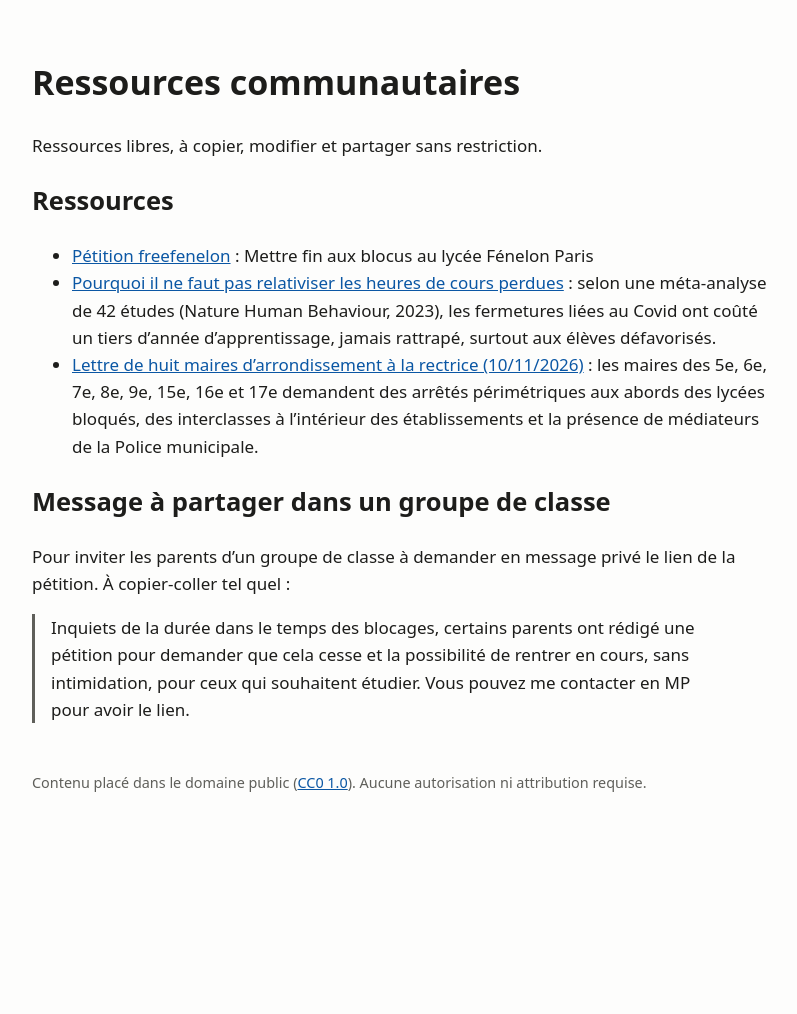
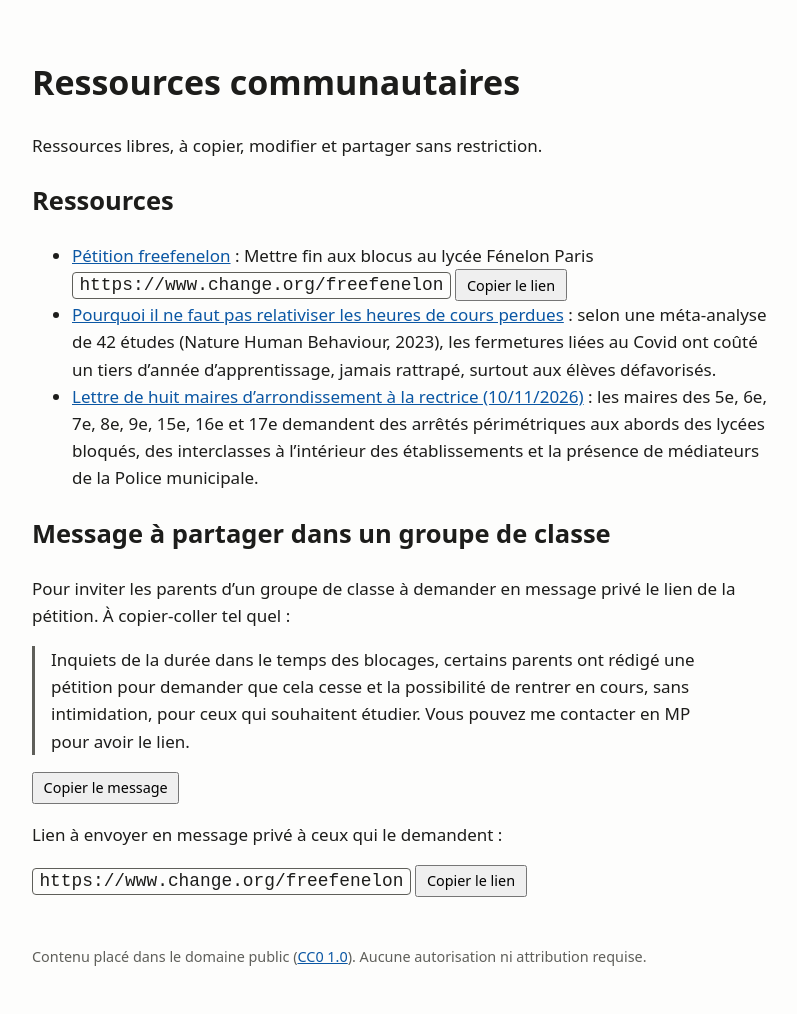
Before and after one commit to 4nf8hvwvry-collab/freefenelon, a Jekyll site: the page built from site/index.md, in a window 1280 px wide. Shown: the whole page, without its empty margins (240-1037 px from the left). Built offline with Jekyll 4.4.1, drawn with Linux system fonts in a browser that asks for light colours; our own code applies the rules of GitHub Pages for plain Markdown files; before the commit the page ends 900 px from its top, so only the background shows below that.

Commit message:
Accueil : lien de la pétition en texte et boutons copier
Co-Authored-By: Claude Opus 5.5 <noreply@anthropic.com>

```diff
--- a/site/_layouts/default.html
+++ b/site/_layouts/default.html
@@ -19,6 +19,9 @@
     th, td { text-align: left; padding: .25rem 1rem .25rem 0; border-bottom: 1px solid var(--discret); }
     blockquote { margin-left: 0; padding-left: 1rem; border-left: 3px solid var(--discret); }
     footer { margin-top: 3rem; font-size: .9rem; color: var(--discret); }
+    .copie code { user-select: all; -webkit-user-select: all; font-size: 1.05em; padding: .15rem .4rem;
+                  border: 1px solid var(--discret); border-radius: 4px; }
+    .copie button { font: inherit; font-size: .9rem; padding: .15rem .6rem; cursor: pointer; }
   </style>
 </head>
 <body>
--- a/site/index.md
+++ b/site/index.md
@@ -9,6 +9,7 @@ Ressources libres, à copier, modifier et partager sans restriction.
 ## Ressources
 
 - [Pétition freefenelon](https://www.change.org/freefenelon) : Mettre fin aux blocus au lycée Fénelon Paris
+  <span class="copie"><code id="url-petition">https://www.change.org/freefenelon</code> <button type="button" data-copie="url-petition">Copier le lien</button></span>
 - [Pourquoi il ne faut pas relativiser les heures de cours perdues](heures-de-cours-perdues.html) : selon une méta-analyse de 42 études (Nature Human Behaviour, 2023), les fermetures liées au Covid ont coûté un tiers d'année d'apprentissage, jamais rattrapé, surtout aux élèves défavorisés.
 - [Lettre de huit maires d'arrondissement à la rectrice (10/11/2026)](lettre-maires-rectrice-2026-11-10.html) : les maires des 5e, 6e, 7e, 8e, 9e, 15e, 16e et 17e demandent des arrêtés périmétriques aux abords des lycées bloqués, des interclasses à l'intérieur des établissements et la présence de médiateurs de la Police municipale.
 
@@ -16,4 +17,9 @@ Ressources libres, à copier, modifier et partager sans restriction.
 
 Pour inviter les parents d'un groupe de classe à demander en message privé le lien de la pétition. À copier-coller tel quel :
 
-> Inquiets de la durée dans le temps des blocages, certains parents ont rédigé une pétition pour demander que cela cesse et la possibilité de rentrer en cours, sans intimidation, pour ceux qui souhaitent étudier. Vous pouvez me contacter en MP pour avoir le lien.
+<blockquote id="message-classe">Inquiets de la durée dans le temps des blocages, certains parents ont rédigé une pétition pour demander que cela cesse et la possibilité de rentrer en cours, sans intimidation, pour ceux qui souhaitent étudier. Vous pouvez me contacter en MP pour avoir le lien.</blockquote>
+<p class="copie"><button type="button" data-copie="message-classe">Copier le message</button></p>
+
+Lien à envoyer en message privé à ceux qui le demandent :
+
+<p class="copie"><code id="url-petition-mp">https://www.change.org/freefenelon</code> <button type="button" data-copie="url-petition-mp">Copier le lien</button></p>
```
Also changed, not shown: other parts of site/_layouts/default.html (+15 -0 lines).
